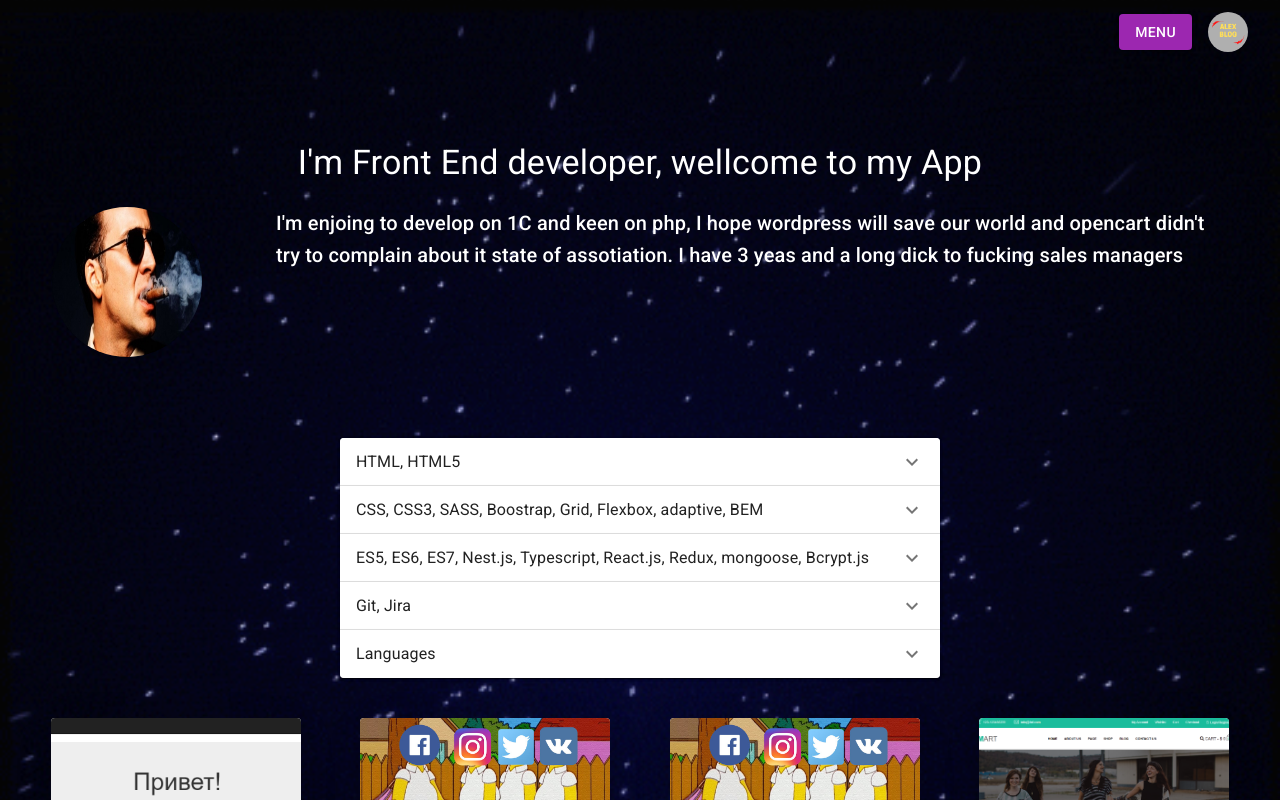
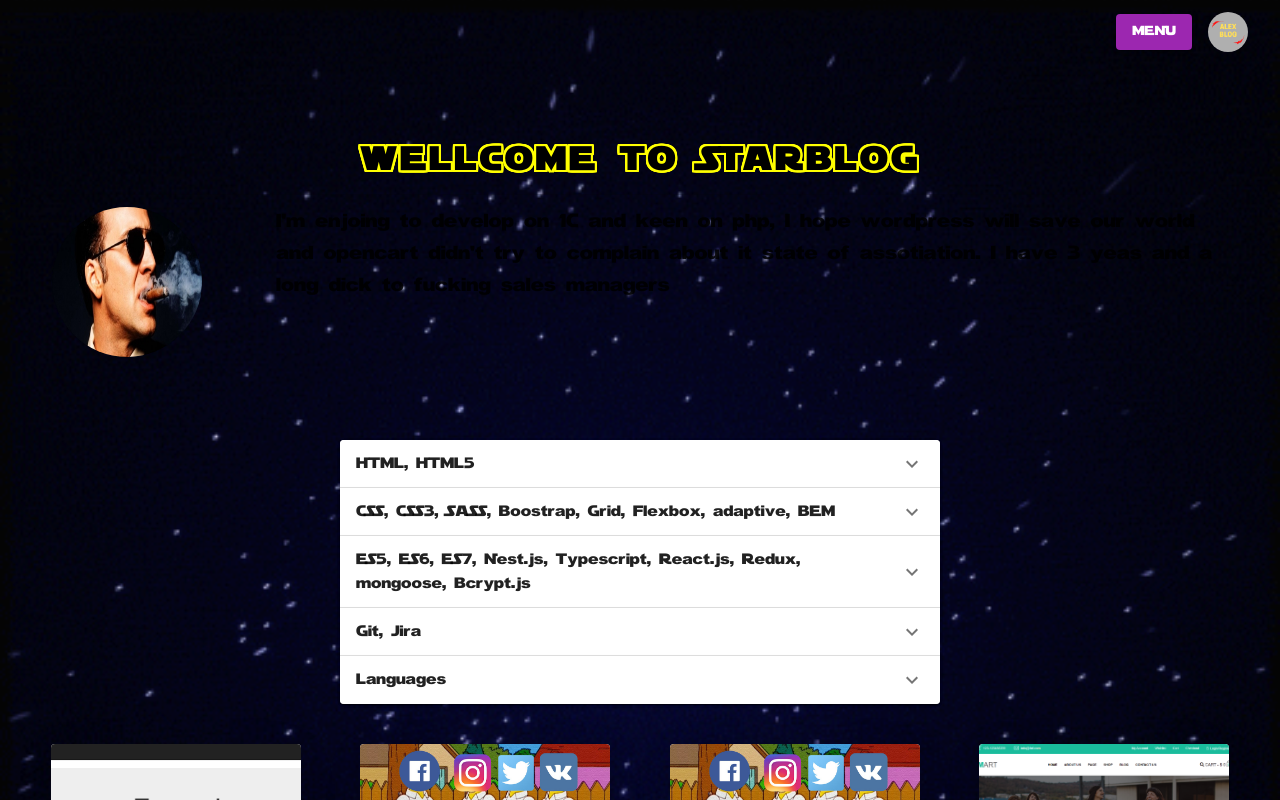
Before and after one commit to yaroslavShelest/my-blog-react, a React (Create React App) app in the folder my-blog-react/: page /main in a window 1280 px wide. Shown: the top 800 px of the page. Built offline with nearby package versions, Linux system fonts and the light colour scheme.

Commit message:
added starwars font and hoc withglobalfont

```diff
--- a/my-blog-react/src/App.js
+++ b/my-blog-react/src/App.js
@@ -6,7 +6,7 @@ import Routes from './routes';
 import { lighten, makeStyles, withStyles } from "@material-ui/core/styles";
 import HeaderContainer from './Containers/HeaderContainer';
 import FooterContainer from './Containers/FooterContainer';
-
+import {withGlobalFont} from './hoc/withGlobalFont';
 
 
 function App() {
@@ -15,7 +15,6 @@ function App() {
   return (
 
     <React.Fragment>
-      <CssBaseline />
       <Box className={"mainBackground"}>
       <Container maxWidth="lg"  >
         <HeaderContainer/>
@@ -34,4 +33,4 @@ function App() {
   );
 }
 
-export default App;
+export default withGlobalFont(App);
--- a/my-blog-react/src/App.scss
+++ b/my-blog-react/src/App.scss
@@ -7,7 +7,6 @@
   background-size: cover;
   background-attachment: fixed;
   height: 100%;
-  color: white;  // неправильно
 }
 
 
--- a/my-blog-react/src/Components/MainPage/FewInfoAboutMe.jsx
+++ b/my-blog-react/src/Components/MainPage/FewInfoAboutMe.jsx
@@ -33,7 +33,43 @@ const useStyles = makeStyles(theme => ({
   },
   hello: {
     textAlign: "center" ,
-    margin: "10px 0"
+    margin: "10px 0",
+    textTransform: "uppercase",
+    letterSpacing: "4px",
+    color: "black",
+    fontWeight: "bold",
+    textShadow: `-2px   -2px yellow,
+                                 -2px -1.5px yellow,
+                                 -2px   -1px yellow,
+                                 -2px -0.5px yellow,
+                                 -2px    0px yellow,
+                                 -2px  0.5px yellow,
+                                 -2px    1px yellow,
+                                 -2px  1.5px yellow,
+                                 -2px    2px yellow,
+                               -1.5px    2px yellow,
+                                 -1px    2px yellow,
+                               -0.5px    2px yellow,
+                                  0px    2px yellow,
+                                0.5px    2px yellow,
+                                  1px    2px yellow,
+                                1.5px    2px yellow,
+                                  2px    2px yellow,
+                                  2px  1.5px yellow,
+                                  2px    1px yellow,
+                                  2px  0.5px yellow,
+                                  2px    0px yellow,
+                                  2px -0.5px yellow,
+                                  2px   -1px yellow,
+                                  2px -1.5px yellow,
+                                  2px   -2px yellow,
+                                1.5px   -2px yellow,
+                                  1px   -2px yellow,
+                                0.5px   -2px yellow,
+                                  0px   -2px yellow,
+                               -0.5px   -2px yellow,
+                                 -1px   -2px yellow,
+                               -1.5px   -2px yellow;`
   },
   gridContainer: {
     flexWrap: "nowrap"
@@ -52,7 +88,7 @@ export default function FewInfoAboutMe({ aboutMeFew, aboutMeDescription, hasFind
           <Grid item >
             <Box className={classes.mainPhotoContainer} >
               <div className="animation-target" >
-            <img src={image} className={classes.mainPhoto} />
+            <img src={image} alt={"404"} className={classes.mainPhoto} />
             </div>
             </Box>
           </Grid>
--- a/my-blog-react/src/Components/MainPage/MyProjects.jsx
+++ b/my-blog-react/src/Components/MainPage/MyProjects.jsx
@@ -17,7 +17,7 @@ import Typography from "@material-ui/core/Typography";
 const muiBaseTheme = createMuiTheme();
 
 
-const theme = {
+const themeMyProjects = {
   overrides: {
     MuiCard: {
       root: {
@@ -30,7 +30,10 @@ const theme = {
             boxShadow: "0 16px 70px -12.125px rgba(0,0,0,0.3)",
           },
           "& .MuiCardMedia-root": {
-            paddingTop: "56.25%"
+            paddingTop: "56.25%",
+          },
+          "& .imageProsto": {
+            paddingTop: "56.25%",
           },
           "& .MuiCardContent-root": {
             textAlign: "left",
@@ -60,7 +63,7 @@ const theme = {
 
 export default function MyProjects({projects}) {
   return (
-      <MuiThemeProvider theme={createMuiTheme(theme)}>
+      <MuiThemeProvider theme={createMuiTheme(themeMyProjects)}>
         <Grid container direction="row" spacing={4} justify="space-evenly">
           {projects.map((project, index) => (
           <Grid item>
@@ -70,7 +73,7 @@ export default function MyProjects({projects}) {
             <CardMedia
               image={
                 project.image
-              }
+              } className={"imageProsto"}
             />
             <CardContent>
               <Typography
--- a/my-blog-react/src/Redux/Reducers/AboutMe-reducer.js
+++ b/my-blog-react/src/Redux/Reducers/AboutMe-reducer.js
@@ -8,7 +8,7 @@ const initialState = {
           { title:'Git, Jira',value: 75, description: "Set up a repository for team work" },
           { title:'Languages',value: 55, description: "Eanglish pre-intermidiate" },
         ],
-        aboutMeFew: "I'm Front End developer, wellcome to my App",
+        aboutMeFew: "wellcome to starblog",
         aboutMeDescription: "I'm enjoing to develop on 1C and keen on php, I hope wordpress will save our world and opencart didn't try to complain about it state of assotiation. I have 3 yeas and a long dick to fucking sales managers",
         hasFindWork: true,
 };
--- /dev/null
+++ b/my-blog-react/src/hoc/withGlobalFont.jsx
@@ -0,0 +1,42 @@
+import React from "react";
+import StarWarsWoff from "./../fonts/STARWARS/STARWARS.woff";
+import { MuiThemeProvider, createMuiTheme } from "@material-ui/core/styles";
+import CssBaseline from "@material-ui/core/CssBaseline";
+
+const starwars = {
+  fontFamily: "StarWars",
+  fontStyle: "normal",
+  fontDisplay: "swap",
+  fontWeight: 400,
+  src: `
+    local('Starwars'),
+    local('STARWARS'),
+    url(${StarWarsWoff}) format('woff')
+  `
+};
+
+const theme = createMuiTheme({
+  typography: {
+    fontFamily: "StarWars, Roboto"
+  },
+  overrides: {
+    MuiCssBaseline: {
+      "@global": {
+        "@font-face": [starwars]
+      }
+    }
+  }
+});
+
+export const withGlobalFont = Component => {
+  return props => {
+    return (
+      <React.Fragment>
+        <MuiThemeProvider theme={theme}>
+          <CssBaseline />
+          <Component {...props} />
+        </MuiThemeProvider>
+      </React.Fragment>
+    );
+  };
+};
```
Also changed, not shown: my-blog-react/src/fonts/STARWARS/STARWARS.ttf (added), my-blog-react/src/fonts/STARWARS/STARWARS.woff (added).
